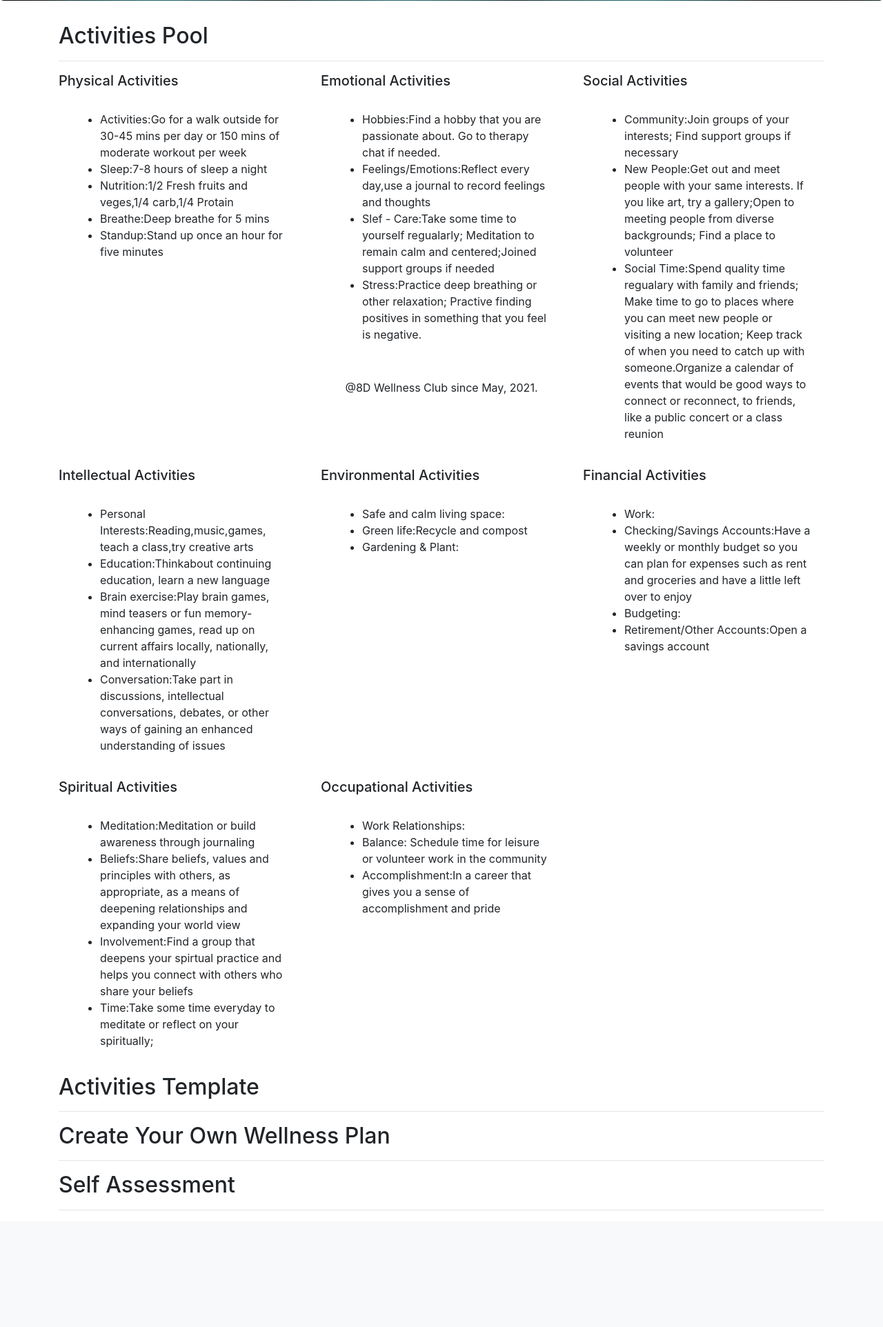
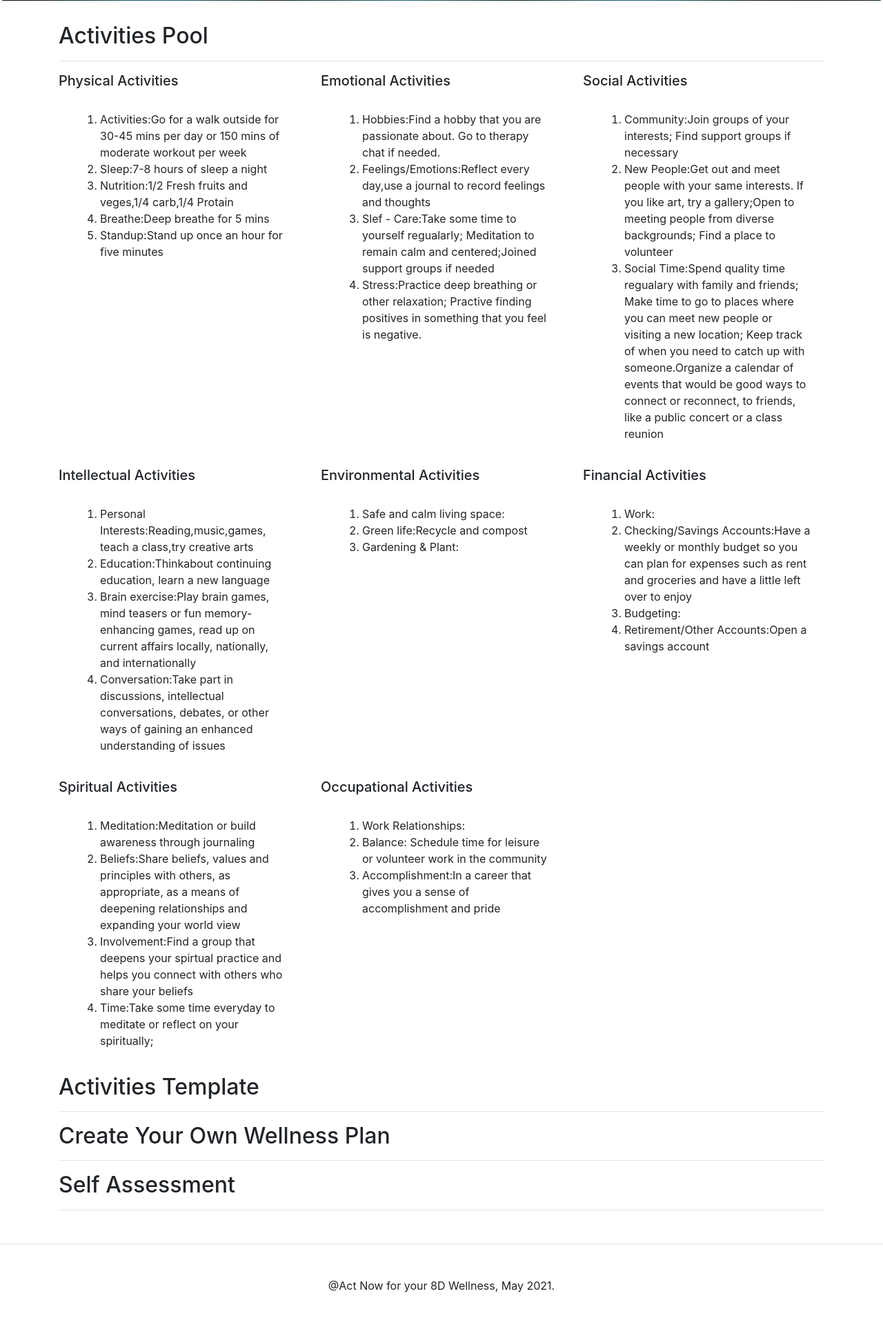
Before and after one commit to Aihua0055/wellness, a Flask app: page /activity in a window 1280 px wide. Shown: the part 210-2134 px from the top of the page at 69% size. Before the commit the page ends 1965 px from the top, so only its background shows below. Run offline with Flask 2, Linux system fonts and the light colour scheme; some libraries are stand-ins or nearby versions.

Commit message:
Update css style

```diff
--- a/wellness/templates/activity.html
+++ b/wellness/templates/activity.html
@@ -16,13 +16,13 @@
         <div class="col-lg-4 col-md-6 col-12">
             <h5 class = "card-title">{{ content["Title"] }}</h5>
             <div class = "card-body">
-                <ul>
+                <ol>
                     {% for dict_item in content.Activities %}
                     {% for key,value in dict_item.items() %}
                         <li>{{key}}:{{value}}</li>
                     {% endfor %}
                     {% endfor %}
-                </ul>
+                </ol>
             </div>
 
 
--- a/wellness/templates/base.html
+++ b/wellness/templates/base.html
@@ -5,6 +5,8 @@
     <script src="https://cdnjs.cloudflare.com/ajax/libs/popper.js/1.16.0/umd/popper.min.js"></script>
     <script src="https://maxcdn.bootstrapcdn.com/bootstrap/4.5.2/js/bootstrap.min.js"></script>
     <title>{% block title %}{% endblock %}</title>
+    <link rel="stylesheet" href="{{ url_for('static', filename='style.css') }}">
+
     {% block html_head %}{% endblock %}
   </head>
 
@@ -47,32 +49,17 @@
       <div class="jumbotron" style = "background-image:url({{jumbotron.bg_image}})">
         <h1 class="display-4">{{jumbotron.header}}</h1>
         <p class = "lead">{{jumbotron.text}} </p>
-        <!-- <p class = "lead">P.S. We use a db to store your info.</p>
 
-        <hr class="my-4">
-        <p>Stay healthy, have a happy and long life!</p> -->
       </div>
 
-    <!-- <div class="jumbotron h-25"
-    style = "background-image:url({{jumbotron.bg_image}})">
-
-        <h1 class="display-4">{{jumbotron.header}}</h1>
-        <p class = "lead">{{jumbotron.text}}  </p>
-        <hr class="my-4">
-        <h5></h5>
-        <p class="card-text"><small class="text-muted align-text-bottom"></small></p>
-    </div>
-     -->
     <!-- Cooperator just need to update the following part based on aggreement on base.html -->
     <div id="content">
       {% block content %}{% endblock %}
     </div>
 
-
-  </body>
   </body>
 
-  <div class = "fixed-bottom">
-    <p class="text-center">@8D Wellness Club since May, 2021.</p>
+  <div class = "pt-4 my-md-5 pt-md-5 border-top">
+    <p class="text-center">@Act Now for your 8D Wellness,   May 2021.</p>
   </div>
 </html>
```
